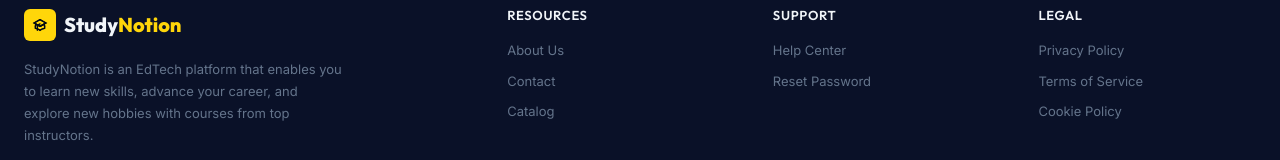
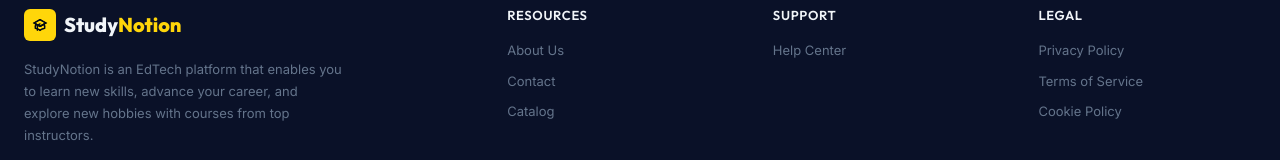
Before and after one commit to AyushGiri2508/STUDY_NOTION, a React (Vite) app in the folder client/: page / in a window 1280 px wide. Shown: the part 2200-2360 px from the top of the page. Built offline with nearby package versions, Linux system fonts and the light colour scheme; no server answers; the HTML template or start-up script is replaced by a standard one.

Commit message:
Fix: Dynamically resolve origin and return correct status codes in ResetPassword controller

```diff
--- a/client/src/components/common/Footer.jsx
+++ b/client/src/components/common/Footer.jsx
@@ -22,7 +22,6 @@ const Footer = () => (
         <div className="footer-links-group">
           <h4>Support</h4>
           <Link to="/help-center">Help Center</Link>
-          <Link to="/forgot-password">Reset Password</Link>
         </div>
         <div className="footer-links-group">
           <h4>Legal</h4>
```
